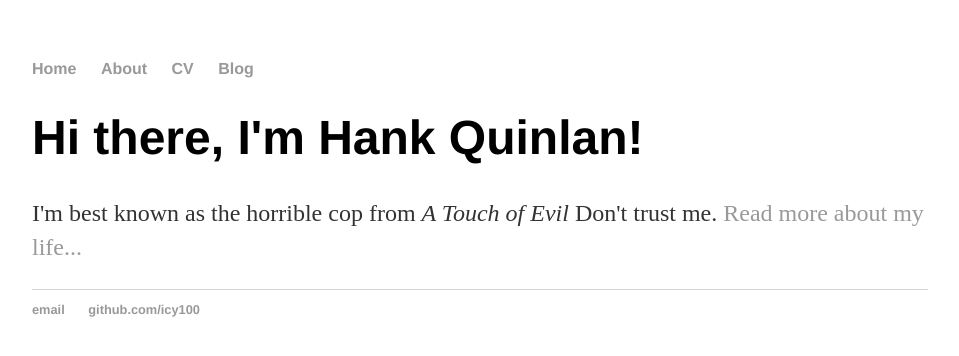
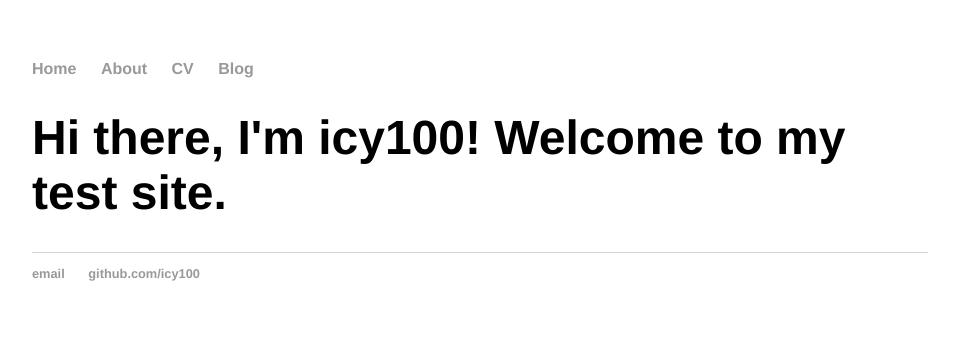
Before and after one commit to icy100/icy100.github.io, a Jekyll site: the page built from index.html, in a window 1280 px wide. Shown: the top 356 px of the page, without its empty margins (160-1119 px from the left). Built offline with Jekyll 4.4.1, drawn with Linux system fonts in a browser that asks for light colours.

Commit message:
Update index.html

```diff
--- a/index.html
+++ b/index.html
@@ -1,8 +1,7 @@
 ---
 layout: default
-title: Hank Quinlan, Horrible Cop
+title: icy100, amateur dev
 ---
 <div class="blurb">
-	<h1>Hi there, I'm Hank Quinlan!</h1>
-	<p>I'm best known as the horrible cop from <em>A Touch of Evil</em> Don't trust me. <a href="/about">Read more about my life...</a></p>
+	<h1>Hi there, I'm icy100! Welcome to my test site.</h1>
 </div><!-- /.blurb -->
```
